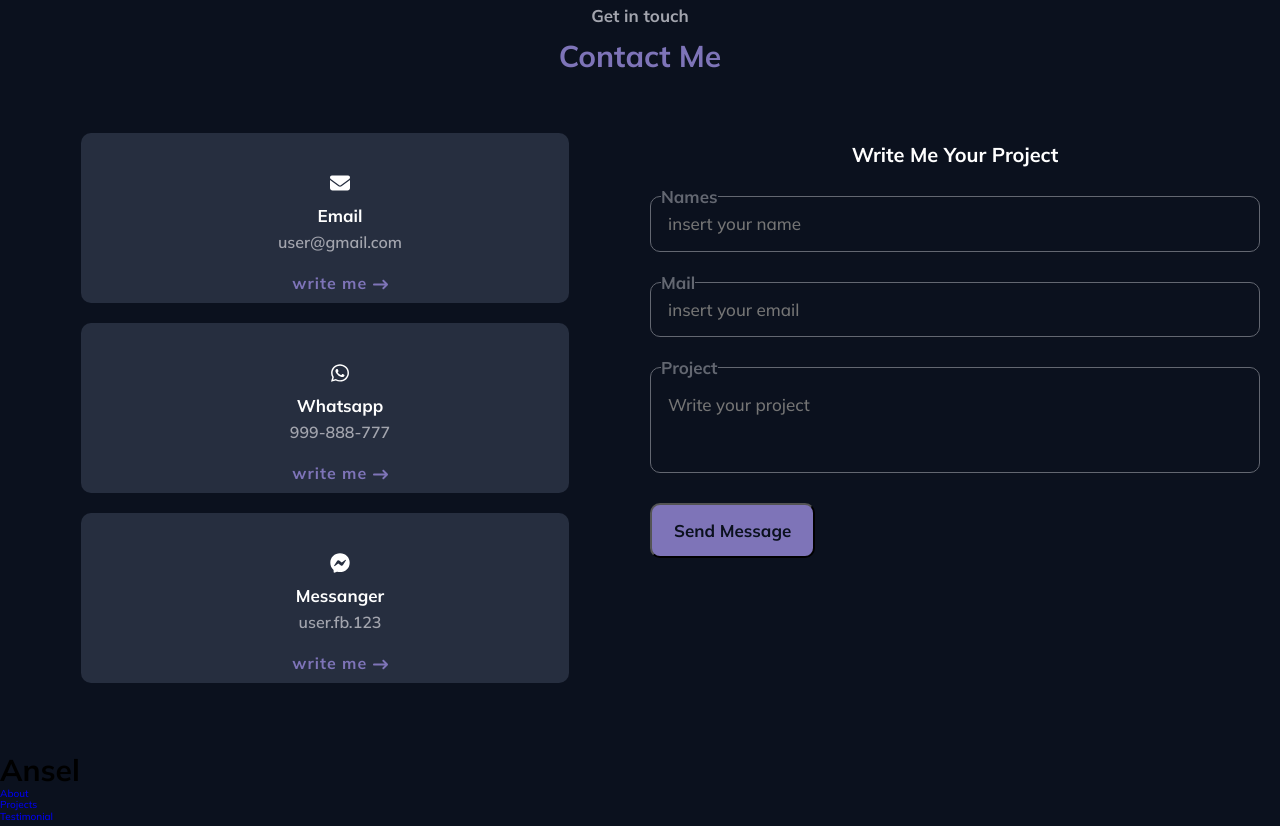
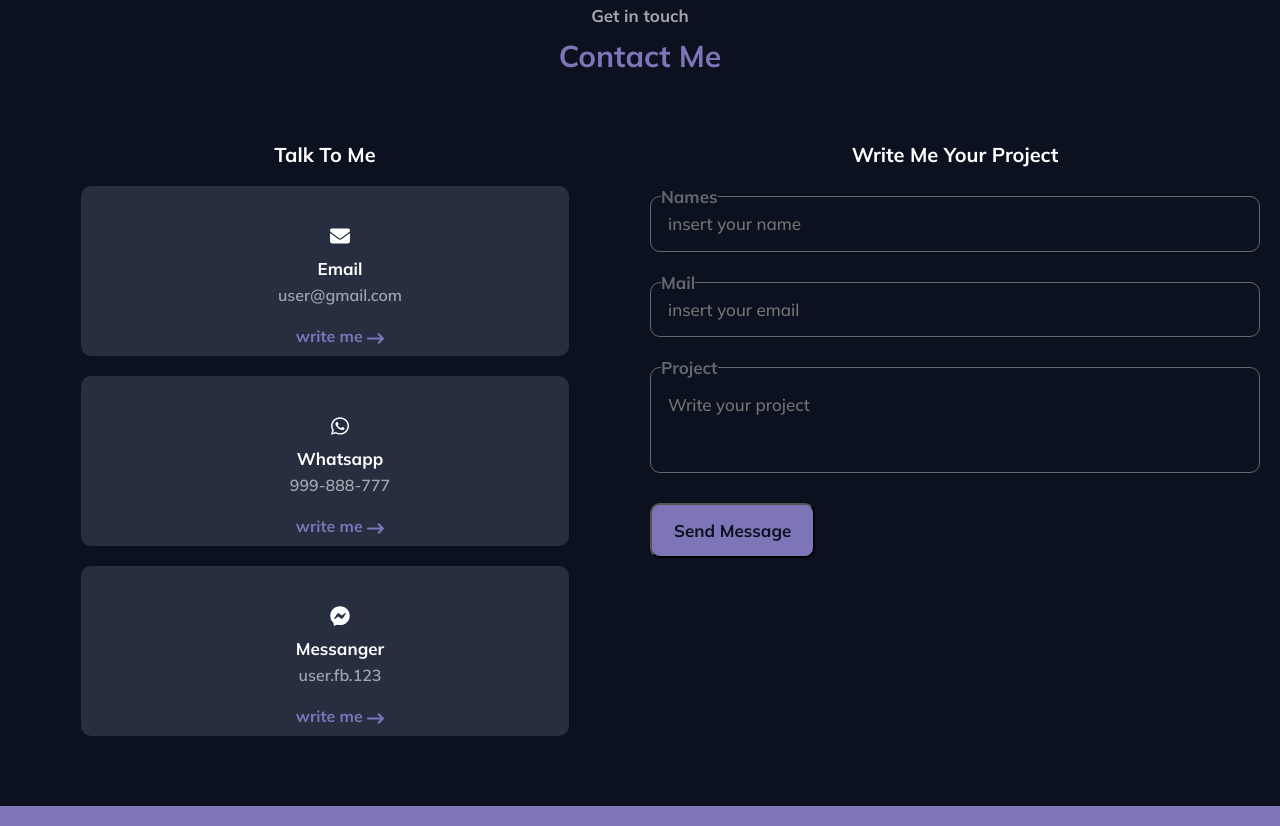
Before and after one commit to elghanbibadr/ansel-portfolio-website, a plain HTML site: page index.html in a window 1280 px wide. Shown: the part 4466-5292 px from the top of the page. Drawn offline with Linux system fonts and the light colour scheme.

Commit message:
remove card-link class from works classes cuz it shows the overlay modal

```diff
--- a/assets/scss/main.scss
+++ b/assets/scss/main.scss
@@ -14,3 +14,4 @@
 @import './parials/work';
 @import './parials/testimonial';
 @import './parials/contact';
+@import './parials/footer';
--- a/assets/scss/parials/_contact.scss
+++ b/assets/scss/parials/_contact.scss
@@ -17,6 +17,12 @@
     }
     &__Dm{
         margin-block: 1.7rem;
+        color: $lightBlue;
+        font-weight: bold;
+        img{
+            height: 1.7rem;
+            transform: translateY(5px);
+        }
     }
     .form-title{
         color: white;
--- a/index.html
+++ b/index.html
@@ -393,6 +393,7 @@
                 </div>
                 <div class="contact__desc grid grid--cls-2">
                     <div class="contact__social-media">
+                        <h3 class="form-title"> Talk to me</h3>
                         <!-- email -->
                         <div class="card contact__card card--taller">
                            <div class="contact-link">
@@ -400,7 +401,7 @@
                             <h3 class="contact__name">Email</h3>
                             <p class="contact__info">user@gmail.com</p>
                            </div>
-                            <p class="card-link contact__Dm">write me <span><img src="/assets/img/arrow-right-long-solid (1).svg" alt=""></span></p>
+                            <p class="contact__Dm">write me <span><img src="/assets/img/arrow-right-long-solid (1).svg" alt=""></span></p>
                         </div>
                         <!-- watssap -->
                         <div class="card contact__card card--taller">
@@ -409,7 +410,7 @@
                             <h3 class="contact__name">whatsapp</h3>
                             <p class="contact__info">999-888-777</p>
                            </div>
-                            <p class="card-link contact__Dm">write me <span><img src="/assets/img/arrow-right-long-solid (1).svg" alt=""></span></p>
+                            <p class=" contact__Dm">write me <span><img src="/assets/img/arrow-right-long-solid (1).svg" alt=""></span></p>
                         </div>
                         <!-- mesanger -->
                         <div class="card contact__card card--taller ">
@@ -418,7 +419,7 @@
                             <h3 class="contact__name">Messanger</h3>
                             <p class="contact__info">user.fb.123</p>
                            </div>
-                             <p class="card-link contact__Dm">write me <span><img src="/assets/img/arrow-right-long-solid (1).svg" alt=""></span></p>
+                             <p class="contact__Dm">write me <span><img src="/assets/img/arrow-right-long-solid (1).svg" alt=""></span></p>
                         </div>
                     </div>
                     <!-- cls 2 -->
```
Also changed, not shown: assets/scss/main.css, 1 other file.
